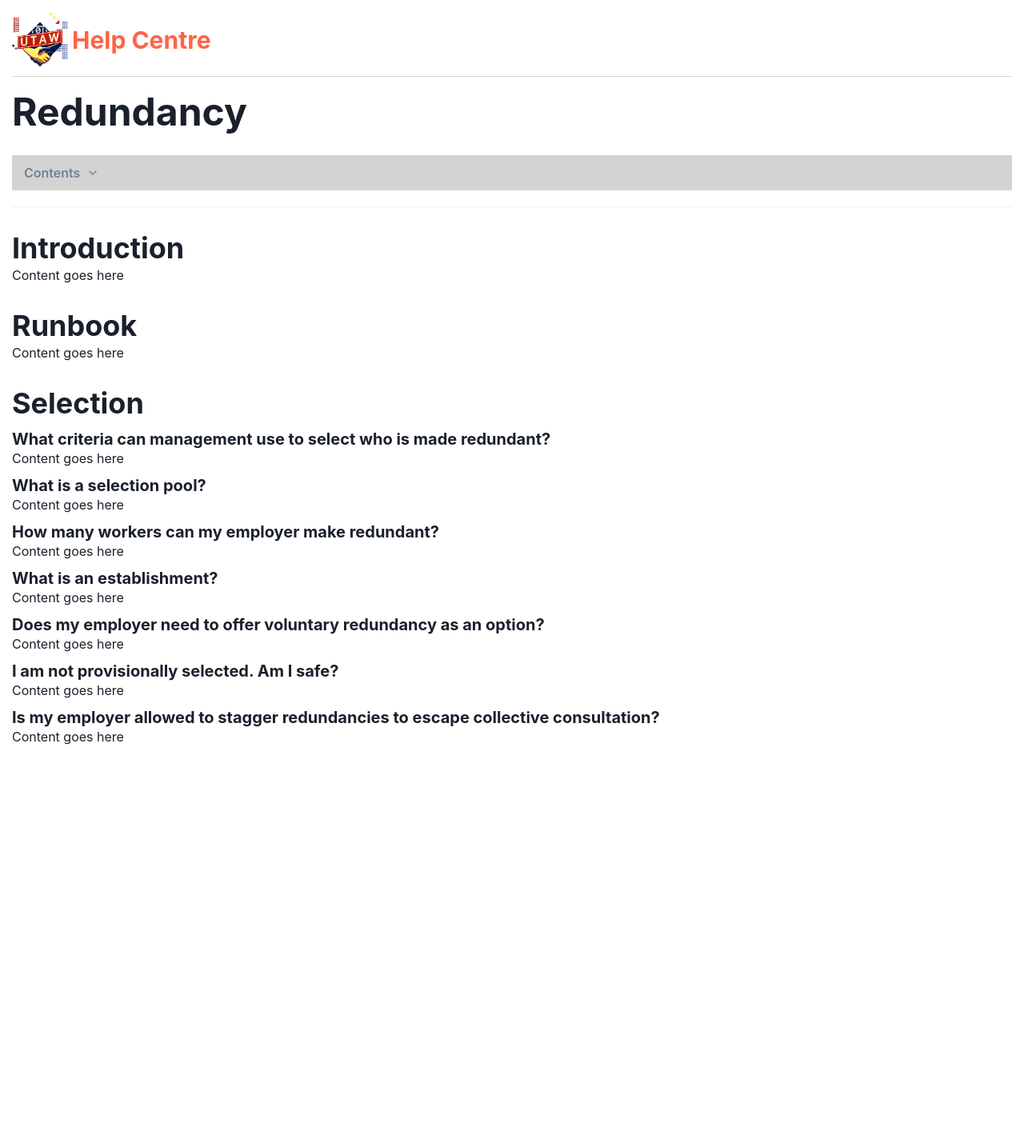
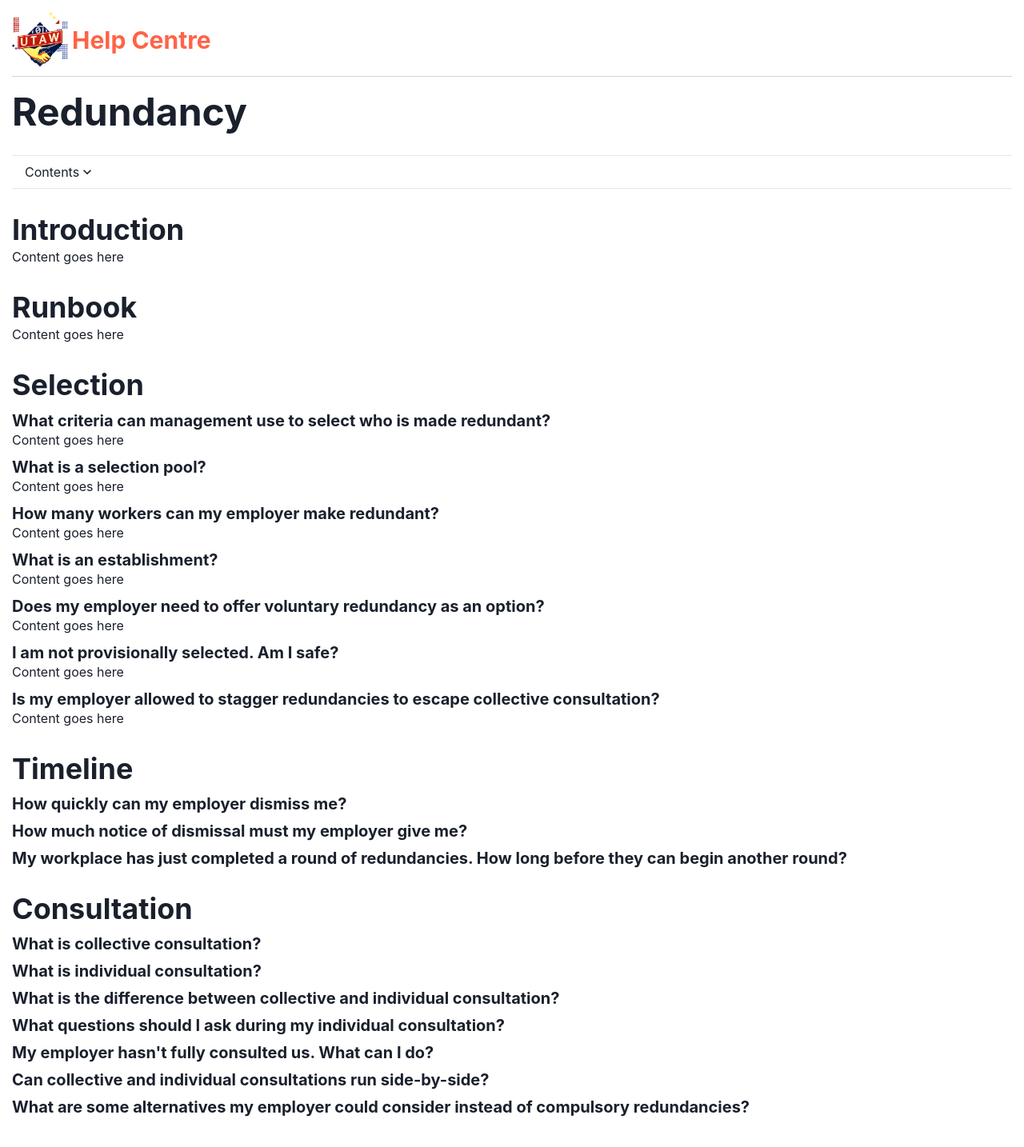
Before and after one commit to rosscee98/utaw-help-centre, a React (Vite) app: page /redundancy in a window 1280 px wide. Shown: the top 1434 px of the page at 80% size. Before the commit the page ends 978 px from the top, so only its background shows below. Built offline with nearby package versions, Linux system fonts and the light colour scheme.

Commit message:
content menu links navigate to headings

```diff
--- a/package.json
+++ b/package.json
@@ -18,7 +18,8 @@
     "react": "^18.2.0",
     "react-dom": "^18.2.0",
     "react-icons": "^4.9.0",
-    "react-router-dom": "^6.11.2"
+    "react-router-dom": "^6.11.2",
+    "react-router-hash-link": "^2.4.3"
   },
   "devDependencies": {
     "@types/react": "^18.0.37",
--- a/src/components/ContentsMenu.jsx
+++ b/src/components/ContentsMenu.jsx
@@ -1,37 +1,56 @@
 import PropTypes from "prop-types";
-import { Box, Button, OrderedList, Text, useBoolean } from "@chakra-ui/react";
-import { FiChevronUp, FiChevronDown } from "react-icons/fi";
+import {
+  Accordion,
+  AccordionButton,
+  AccordionIcon,
+  AccordionItem,
+  AccordionPanel,
+  Box,
+  Flex,
+  Link,
+  OrderedList,
+  Text,
+} from "@chakra-ui/react";
+import { HashLink } from "react-router-hash-link";
 
 export default function ContentsMenu({ sections }) {
-  const [isOpen, setIsOpen] = useBoolean();
-
   return (
-    <Box bg="lightgray" paddingY="10px">
-      <Button
-        rightIcon={isOpen ? <FiChevronUp /> : <FiChevronDown />}
-        onClick={setIsOpen.toggle}
-        variant="link"
-        marginLeft="15px"
+    <Accordion allowToggle>
+      <AccordionItem>
+        <AccordionButton>
+          <Text>Contents</Text>
+          <AccordionIcon />
+        </AccordionButton>
+        <AccordionPanel>
+          <OrderedList>
+            {sections.map(({ title, id, children }) => (
+              <Box key={title}>
+                <Link as={HashLink} to={`/redundancy#${id}`} fontWeight="bold">
+                  {title}
+                </Link>
+                <Flex flexDirection="column">
+                  {children
+                    ? children.map(({ title, id }) => (
+                        <Link
+                          key={title}
+                          as={HashLink}
+                          to={`/redundancy#${id}`}
+                          marginLeft="20px"
+                          smooth
+                          marginY="4px"
+                          lineHeight="18px"
                         >
-        Contents
-      </Button>
-      {isOpen ? (
-        <OrderedList>
-          {sections.map(({ title, children }) => (
-            <Box key={title}>
-              <Text fontWeight="bold">{title}</Text>
-              {children
-                ? children.map(({ title }) => (
-                    <Text key={title} marginLeft="20px">
                           {title}
-                    </Text>
+                        </Link>
                       ))
                     : null}
+                </Flex>
               </Box>
             ))}
           </OrderedList>
-      ) : null}
-    </Box>
+        </AccordionPanel>
+      </AccordionItem>
+    </Accordion>
   );
 }
 
--- a/src/pages/GuidePage.jsx
+++ b/src/pages/GuidePage.jsx
@@ -1,9 +1,18 @@
-import { Box, Divider, Heading, Text } from "@chakra-ui/react";
+import { Box, Heading, Text } from "@chakra-ui/react";
 import ContentsMenu from "../components/ContentsMenu";
 import { redundancyPageData } from "../redundancy-data";
+import { useEffect } from "react";
 
 export default function GuidePage() {
   const { title, sections } = redundancyPageData;
+
+  useEffect(() => {
+    if (window.location.hash) {
+      const id = window.location.hash.replace("#", "");
+      const element = document.getElementById(id);
+      element.scrollIntoView();
+    }
+  });
 
   return (
     <>
@@ -11,16 +20,17 @@ export default function GuidePage() {
         {title}
       </Heading>
       <ContentsMenu sections={sections} />
-      <Divider marginY="20px" />
       <Box>
-        {sections.map(({ title, content, children }) => (
+        {sections.map(({ title, id, content, children }) => (
           <Box key={title} marginY="30px">
-            <Heading key={title}>{title}</Heading>
+            <Heading id={id} key={id} tabindex="-1">
+              {title}
+            </Heading>
             {content ? <Text>{content}</Text> : null}
             {children
-              ? children.map(({ title, content }) => (
-                  <Box key={title} marginY="10px">
-                    <Heading as="h3" size="md">
+              ? children.map(({ title, id, content }) => (
+                  <Box key={id} marginY="10px">
+                    <Heading id={id} as="h3" size="md" tabindex="-1">
                       {title}
                     </Heading>
                     <Text>{content}</Text>
--- a/src/redundancy-data.js
+++ b/src/redundancy-data.js
@@ -3,45 +3,112 @@ export const redundancyPageData = {
   sections: [
     {
       title: "Introduction",
+      id: "introduction",
       content: "Content goes here",
     },
     {
       title: "Runbook",
+      id: "runbook",
       content: "Content goes here",
     },
     {
       title: "Selection",
+      id: "selection",
       children: [
         {
           title:
             "What criteria can management use to select who is made redundant?",
+          id: "criteria",
           content: "Content goes here",
         },
         {
           title: "What is a selection pool?",
+          id: "selection-pool",
           content: "Content goes here",
         },
         {
           title: "How many workers can my employer make redundant?",
+          id: "how-many-workers",
           content: "Content goes here",
         },
         {
           title: "What is an establishment?",
+          id: "establishment",
           content: "Content goes here",
         },
         {
           title:
             "Does my employer need to offer voluntary redundancy as an option?",
+          id: "voluntary-redundancy",
           content: "Content goes here",
         },
         {
           title: "I am not provisionally selected. Am I safe?",
+          id: "am-i-safe",
           content: "Content goes here",
         },
         {
           title:
             "Is my employer allowed to stagger redundancies to escape collective consultation?",
+          id: "staggering-redundancies",
           content: "Content goes here",
+        },
+      ],
+    },
+    {
+      title: "Timeline",
+      id: "timeline",
+      children: [
+        {
+          title: "How quickly can my employer dismiss me?",
+          id: "how-quickly",
+        },
+        {
+          title: "How much notice of dismissal must my employer give me?",
+          id: "notice-of-dismissal",
+        },
+        {
+          title:
+            "My workplace has just completed a round of redundancies. How long before they can begin another round?",
+          id: "how-long-before-another-round",
+        },
+      ],
+    },
+    {
+      title: "Consultation",
+      id: "consultation",
+      children: [
+        {
+          title: "What is collective consultation?",
+          id: "collective-consultation",
+        },
+        {
+          title: "What is individual consultation?",
+          id: "individual-consultation",
+        },
+        {
+          title:
+            "What is the difference between collective and individual consultation?",
+          id: "collective-individual-consultation-difference",
+        },
+        {
+          title:
+            "What questions should I ask during my individual consultation?",
+          id: "individual-consultation-questions",
+        },
+        {
+          title: "My employer hasn't fully consulted us. What can I do?",
+          id: "not-fully-consulted",
+        },
+        {
+          title:
+            "Can collective and individual consultations run side-by-side?",
+          id: "consultation-side-by-side",
+        },
+        {
+          title:
+            "What are some alternatives my employer could consider instead of compulsory redundancies?",
+          id: "alternatives",
         },
       ],
     },
```
Also changed, not shown: 1 other file (tests, documents, lock files or other folders). Lines whose indentation alone changed are shown as unchanged.
